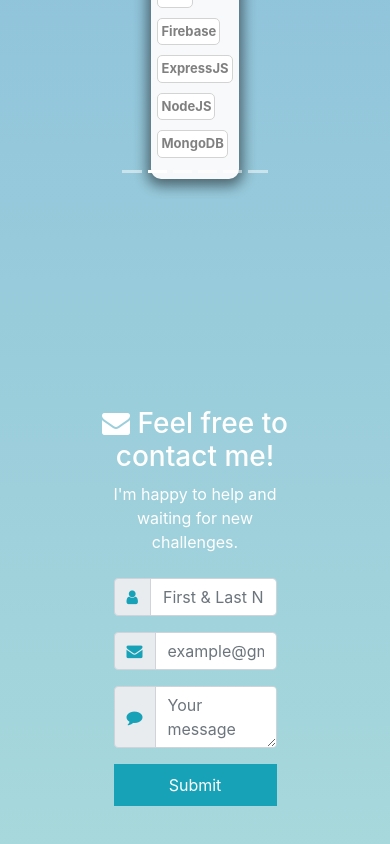
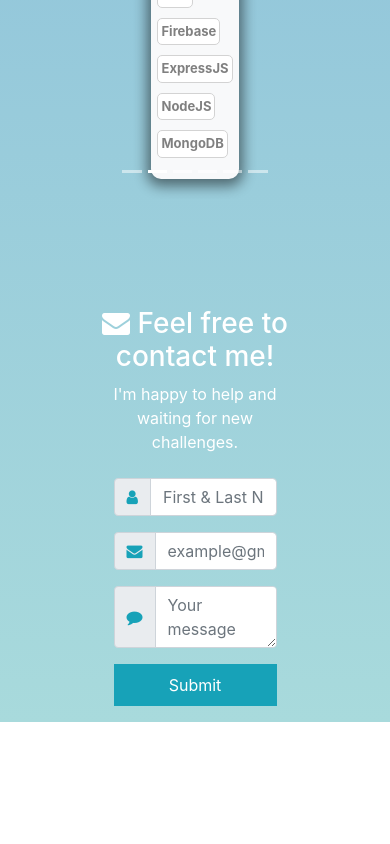
Before and after one commit to algmebe1/portfolio-agbwebdeveloper, a React (Create React App) app in the folder client/: page / in a window 390 px wide. Shown: the part 2950-3794 px from the top of the page. After the commit the page ends 3672 px from the top, so only its background shows below. Built offline with nearby package versions, Linux system fonts and the light colour scheme.

Commit message:
media-query added to contact form

```diff
--- a/client/src/components/Contact/Contact.css
+++ b/client/src/components/Contact/Contact.css
@@ -1,3 +1,9 @@
 .contact-container {
-    margin: 100px 0;
+    width: 50%;
 }
+
+@media (max-width: 768px) {
+    .contact-container {
+        width: 75%;
+    }
+}
```
